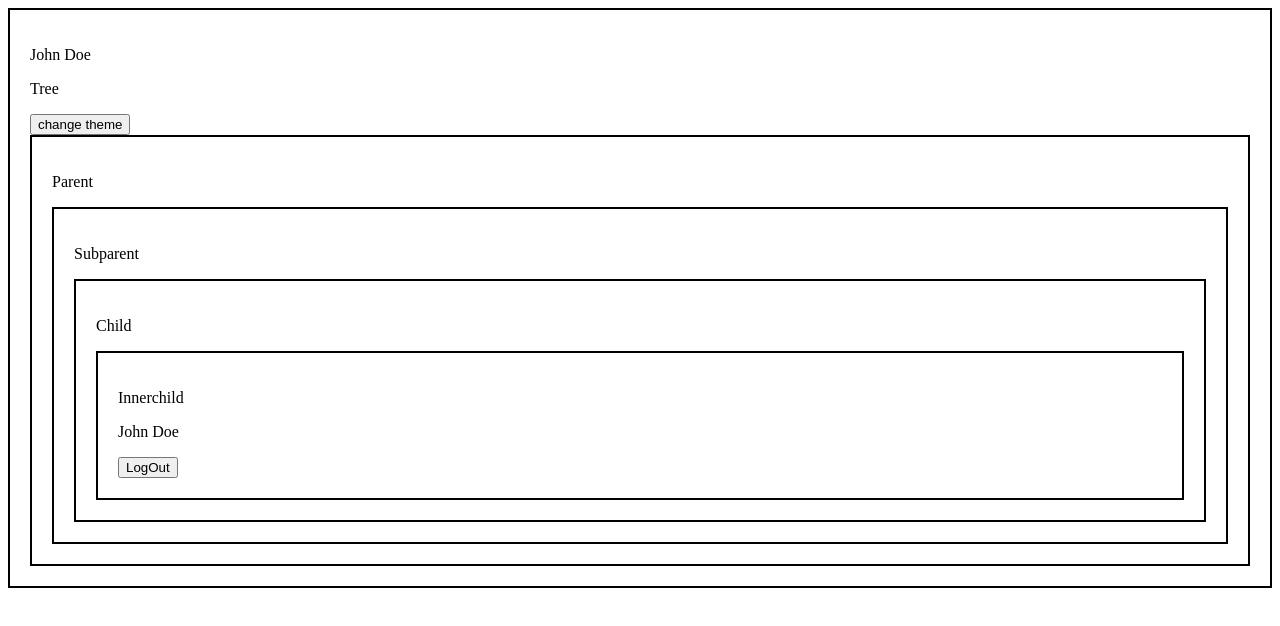
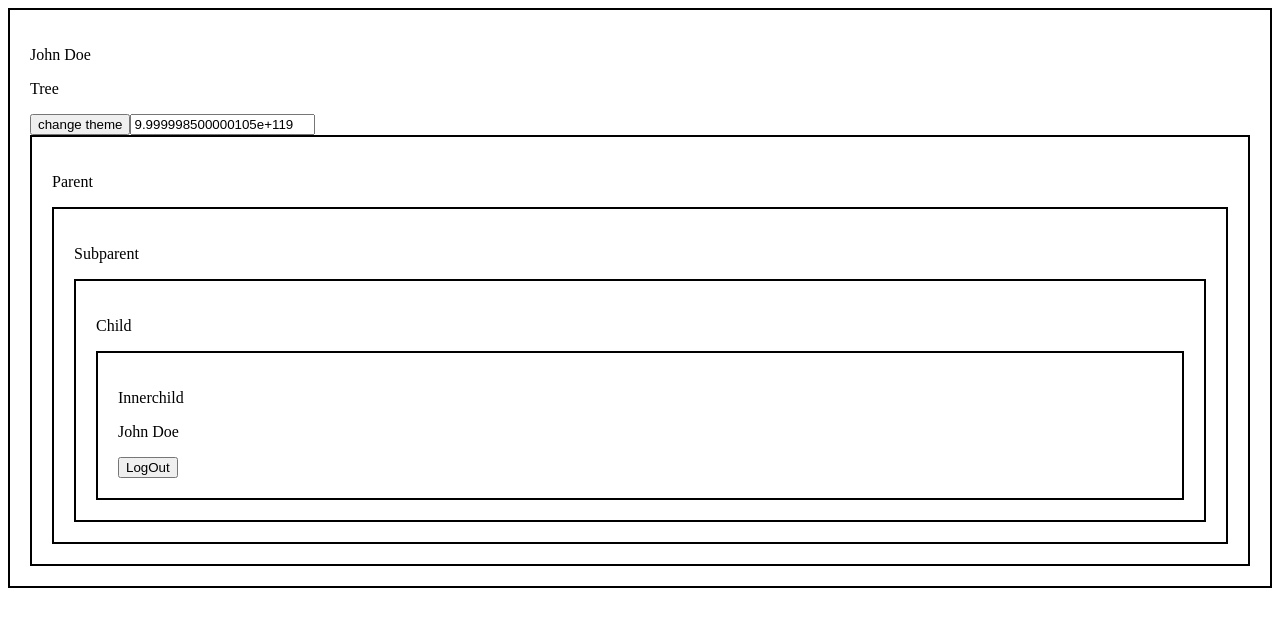
Before and after one commit to freshcodeAlice/fd-react-welcome, a React (Create React App) app: page / in a window 1280 px wide. Shown: the top 626 px of the page. Built offline with nearby package versions, Linux system fonts and the light colour scheme.

Commit message:
useMemo example

```diff
--- a/src/components/Tree/index.js
+++ b/src/components/Tree/index.js
@@ -1,4 +1,4 @@
-import React, {useCallback, useContext, useEffect} from 'react';
+import React, {useCallback, useContext, useEffect, useMemo} from 'react';
 import Parent from './Parent';
 import styles from './Tree.module.css';
 import cx from 'classnames';
@@ -30,6 +30,18 @@ function Tree (props) {
       }, [changeTheme]);
 
 
+      function computedValue () {
+         let sum = 0;
+         for(let i=0; i<100000000; i++) {
+            sum = i**15;
+         }
+         return sum;
+      }
+
+
+
+      const layoutValue = useMemo(computedValue, []);
+
 
                   return (
                       <div className={cn}>
@@ -37,6 +49,7 @@ function Tree (props) {
                          <p>Tree</p>
                          <button onClick={changeTheme}>change theme</button>
                          {memoizedFunc()}
+                         <input type="text" value={layoutValue} />
                         <Parent />
                       </div>
                   )
```
